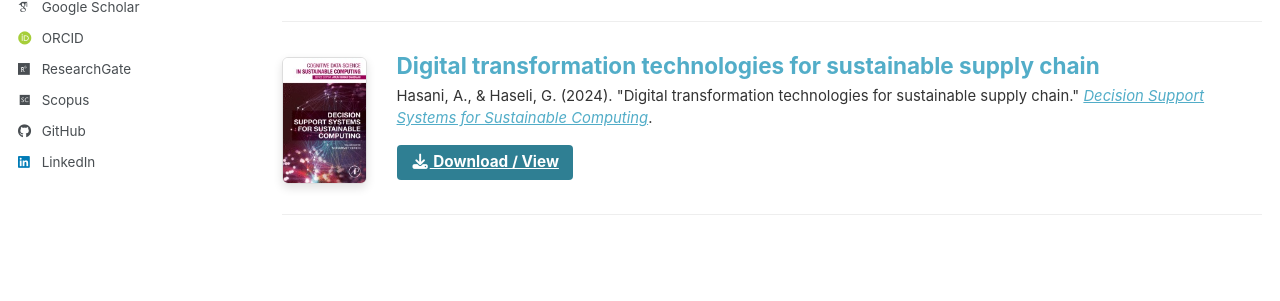
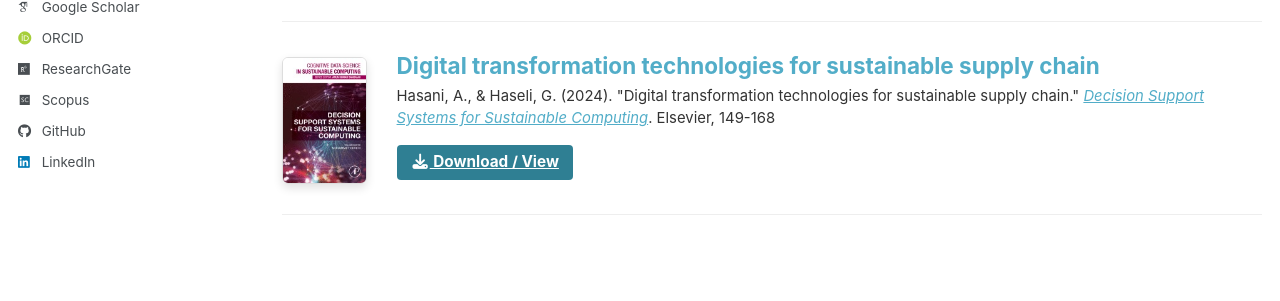
Before and after one commit to Gholamreza-Haseli/Gholamreza-Haseli.github.io, a Jekyll site: the page built from _pages/talks.html, in a window 1280 px wide and 900 px high, scrolled down 746 px. Shown: the part 427-728 px from the top of the window. Built offline with Jekyll 4.4.1, drawn with Linux system fonts in a browser that asks for light colours; some web fonts are replaced; a script bundle is joined from its source files by our own code; library files that are not in the unit come from our copies.

Commit message:
Update Digital transformation technologies for sustainable supply chain.md

```diff
--- a/_talks/Digital transformation technologies for sustainable supply chain.md
+++ b/_talks/Digital transformation technologies for sustainable supply chain.md
@@ -4,7 +4,7 @@ title: "Digital transformation technologies for sustainable supply chain"
 collection: talks
 category: chapters
 permalink: /publication/Digital-transformation-technologies-for-sustainable-supply-chain
-excerpt: 'Hasani, A., & Haseli, G. (2024). &quot;Digital transformation technologies for sustainable supply chain.&quot; <i>[Decision Support Systems for Sustainable Computing](https://www.sciencedirect.com/book/edited-volume/9780443235979/decision-support-systems-for-sustainable-computing)</i>.'
+excerpt: 'Hasani, A., & Haseli, G. (2024). &quot;Digital transformation technologies for sustainable supply chain.&quot; <i>[Decision Support Systems for Sustainable Computing](https://www.sciencedirect.com/book/edited-volume/9780443235979/decision-support-systems-for-sustainable-computing)</i>. Elsevier, 149-168'
 paperurl: 'https://www.sciencedirect.com/science/chapter/edited-volume/abs/pii/B978044323597900007X'
 cover: "/images/deveci.jpeg"
 ---
```
